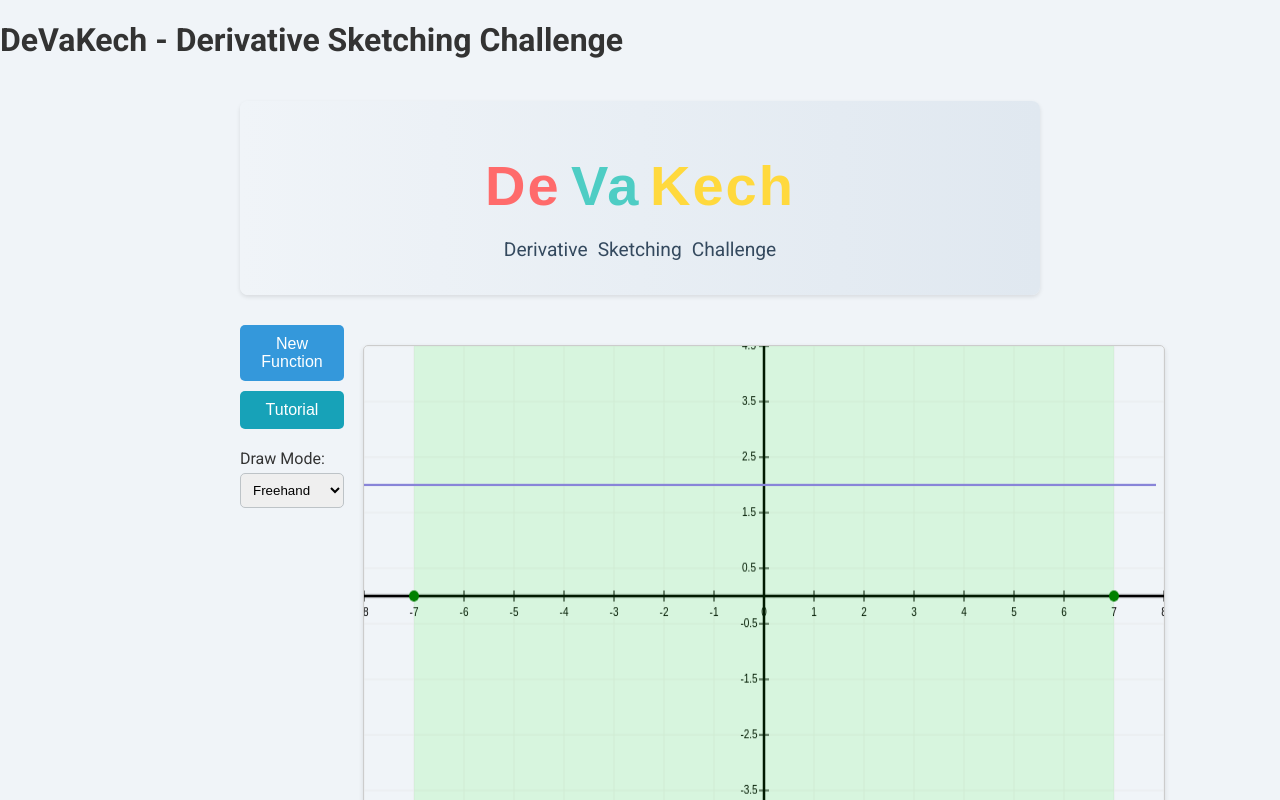
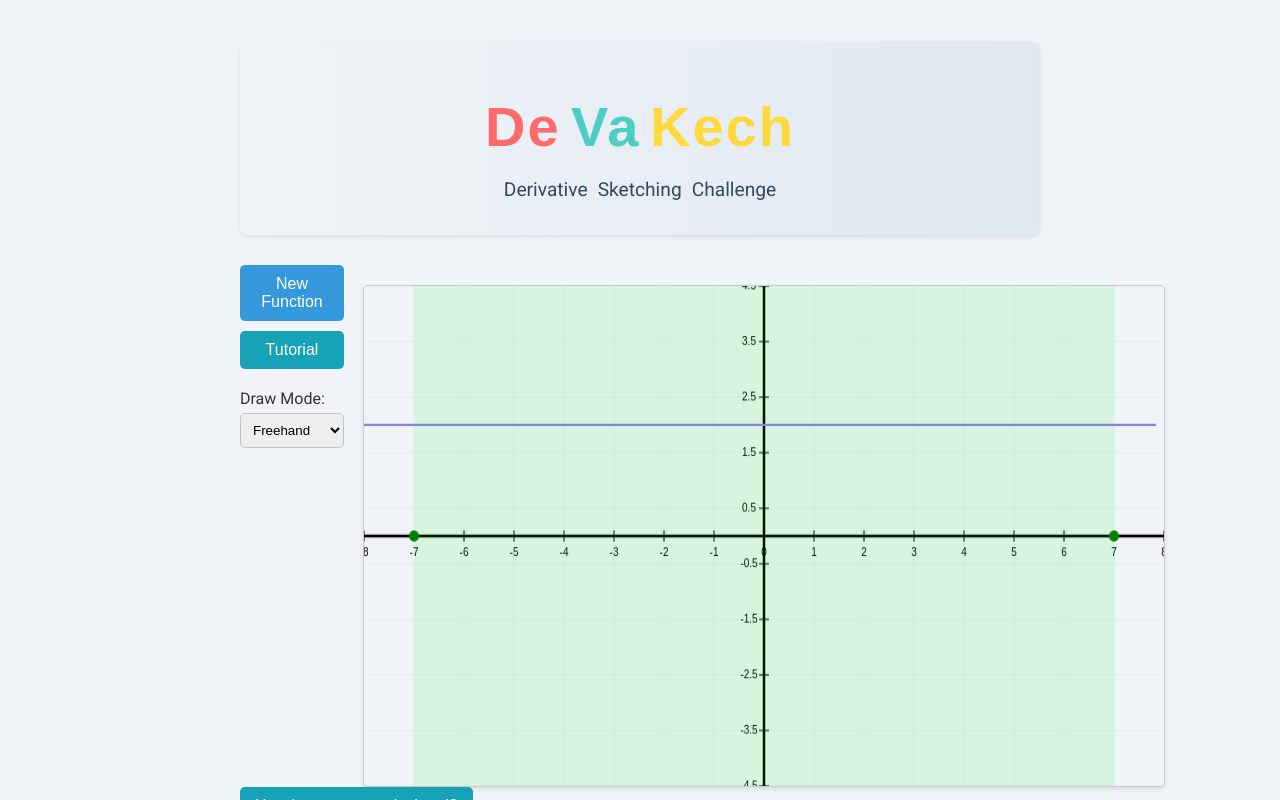
Before and after one commit to Reben80/DeVaKech, a React (Create React App) app: page / in a window 1280 px wide. Shown: the top 800 px of the page. Built offline with nearby package versions, Linux system fonts and the light colour scheme.

Commit message:
Remove redundant title from App component

```diff
--- a/src/App.js
+++ b/src/App.js
@@ -7,7 +7,7 @@ function App() {
   return (
     <Router>
       <div>
-        <h1>DeVaKech - Derivative Sketching Challenge</h1>
+        <h1></h1>
         <Routes>
           <Route path="/" element={<PolynomialDerivativeGame />} />
           <Route path="/scoring-explanation" element={<ScoringExplanation isStandalone={true} />} />
```
